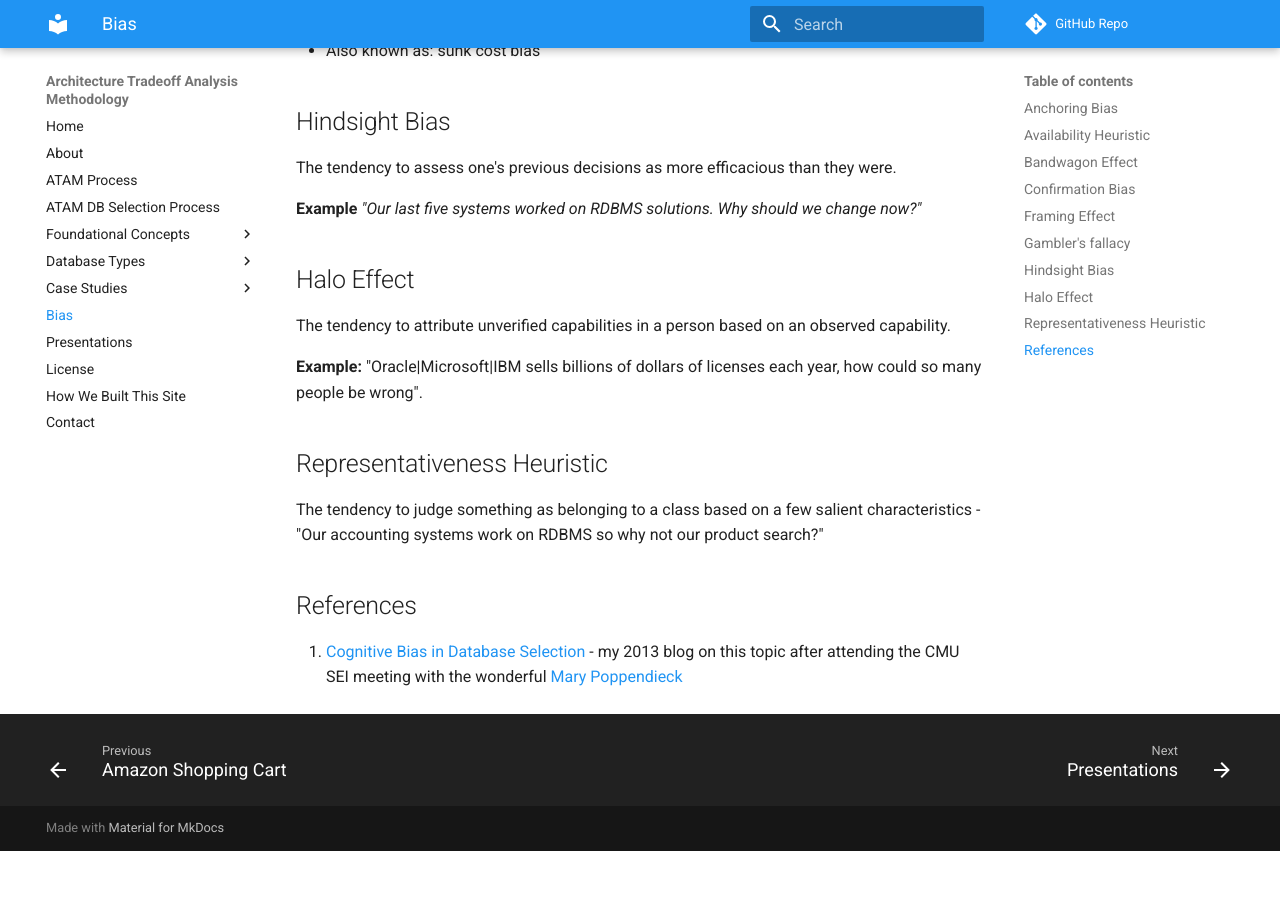
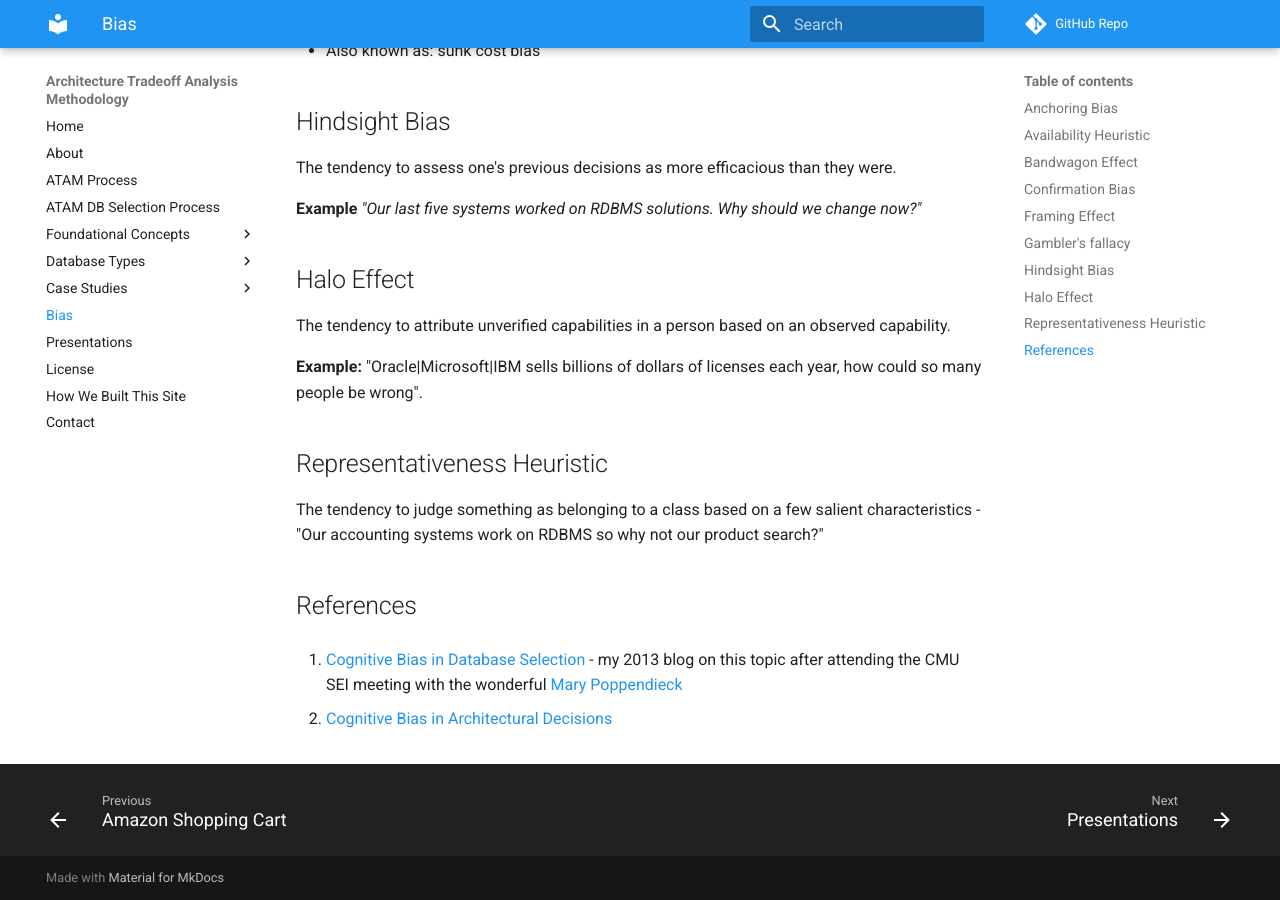
Before and after one commit to dmccreary/atam, an MkDocs documentation site: the page built from docs/bias.md, in a window 1280 px wide and 900 px high, scrolled down 1225 px. Built offline with MkDocs 1.6.1 and Material for MkDocs 9.7.7, drawn with Linux system fonts in a browser that asks for light colours; comment, search, counter and statistics services are not loaded; before the commit the page ends 2076 px from its top, so only the background shows below that.

Commit message:
updating content

```diff
--- a/docs/bias.md
+++ b/docs/bias.md
@@ -61,3 +61,5 @@ The tendency to judge something as belonging to a class based on a few salient c
 ## References
 
 1. [Cognitive Bias in Database Selection](https://datadictionary.blogspot.com/2013/05/cognitive-bias-in-nosql-system-selection.html) - my 2013 blog on this topic after attending the CMU SEI meeting with the wonderful [Mary Poppendieck](http://www.poppendieck.com/people.htm)
+
+2. [Cognitive Bias in Architectural Decisions](https://www.linkedin.com/pulse/cognitive-biases-architectural-decisions-mukul-joshi/)
```
